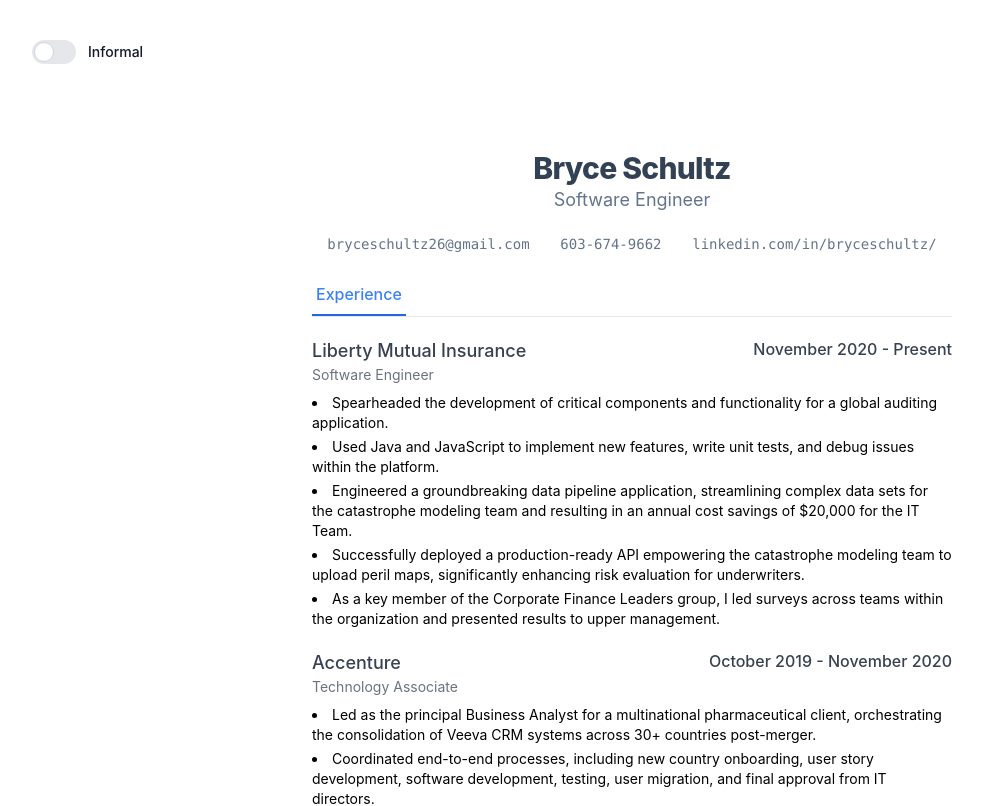
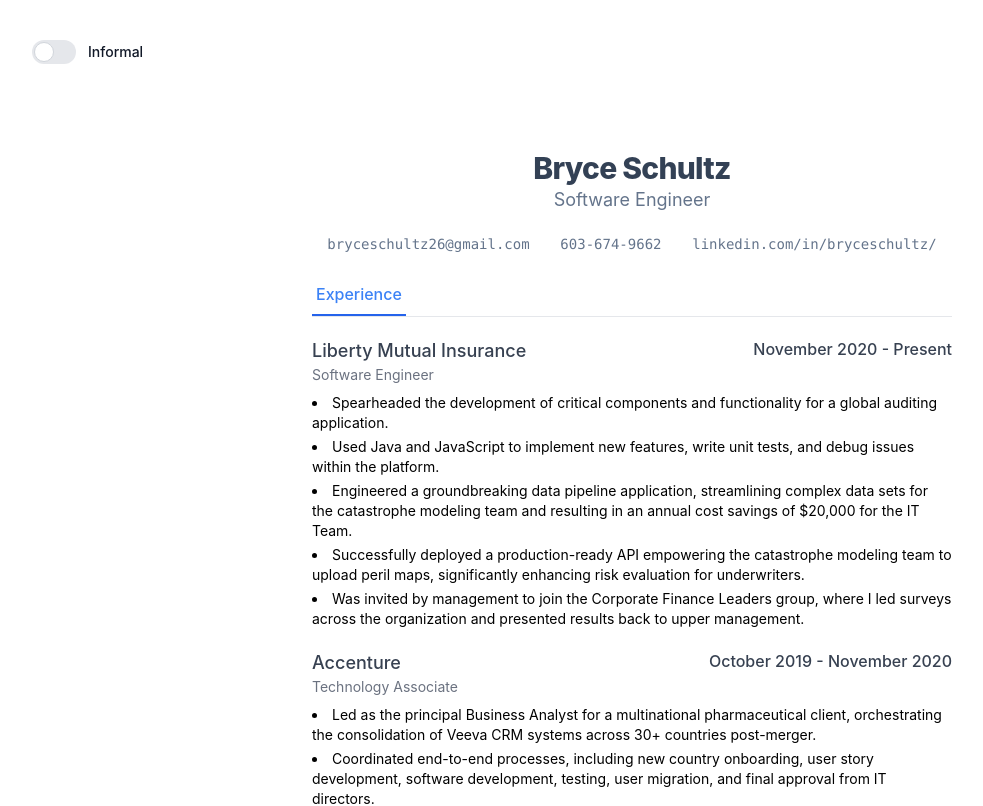
Before and after one commit to bryceschultz/resume, a React (Create React App) app: page / in a window 1280 px wide. Shown: the top 806 px of the page, without its empty margins (8-991 px from the left). Built offline with nearby package versions, Linux system fonts and the light colour scheme; what @fortawesome/fontawesome would draw is missing.

Commit message:
adjusting wording of experience section

```diff
--- a/src/components/Section/Sections/ExperienceSection/ExperienceSection.jsx
+++ b/src/components/Section/Sections/ExperienceSection/ExperienceSection.jsx
@@ -12,7 +12,7 @@
     'Used Java and JavaScript to implement new features, write unit tests, and debug issues within the platform.',
     'Engineered a groundbreaking data pipeline application, streamlining complex data sets for the catastrophe modeling team and resulting in an annual cost savings of $20,000 for the IT Team.',
     'Successfully deployed a production-ready API empowering the catastrophe modeling team to upload peril maps, significantly enhancing risk evaluation for underwriters.',
-    'As a key member of the Corporate Finance Leaders group, I led surveys across teams within the organization and presented results to upper management.'
+    'Was invited by management to join the Corporate Finance Leaders group, where I led surveys across the organization and presented results back to upper management.'
 ]
 const accentureExperience = [
     'Led as the principal Business Analyst for a multinational pharmaceutical client, orchestrating the consolidation of Veeva CRM systems across 30+ countries post-merger.',
```
